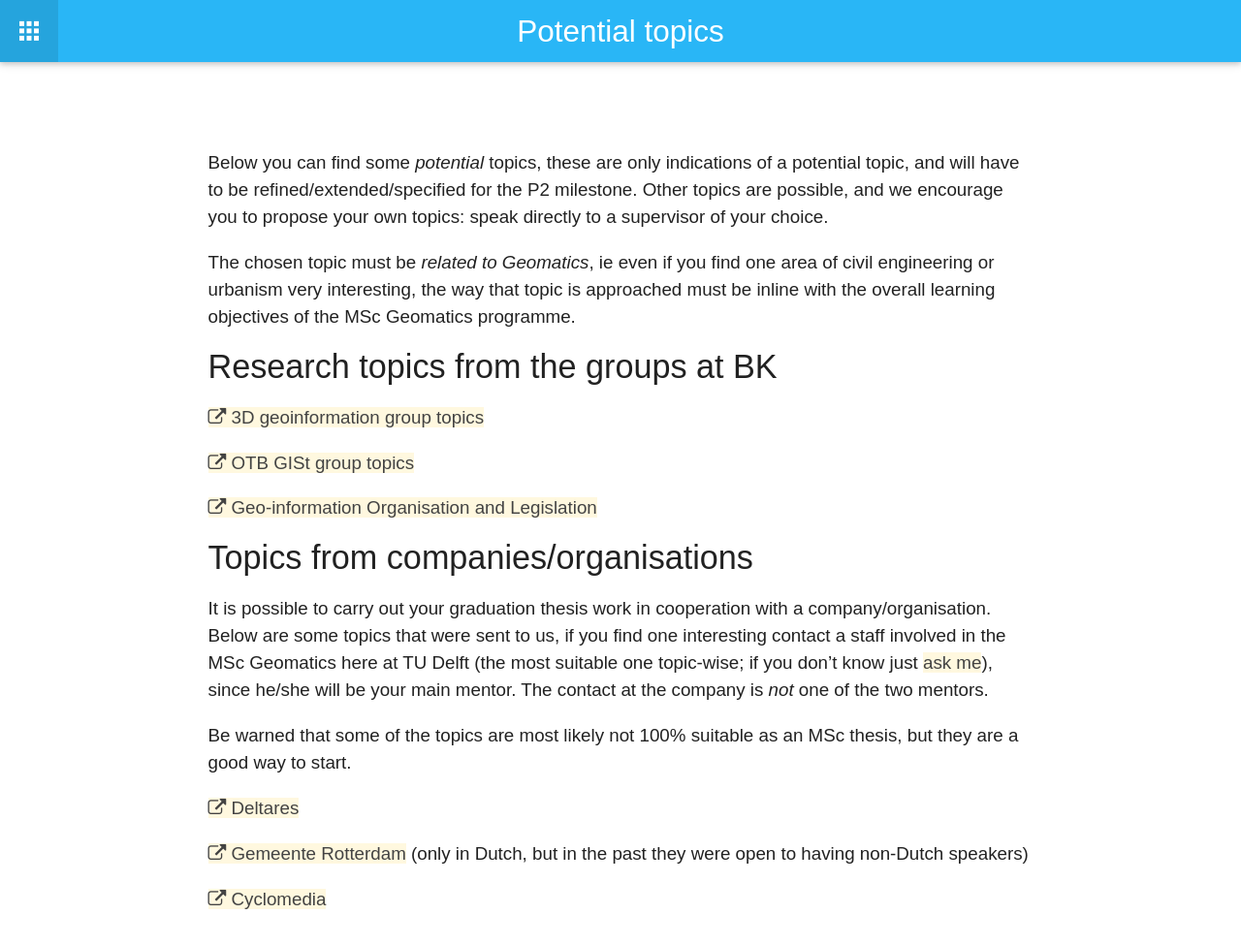
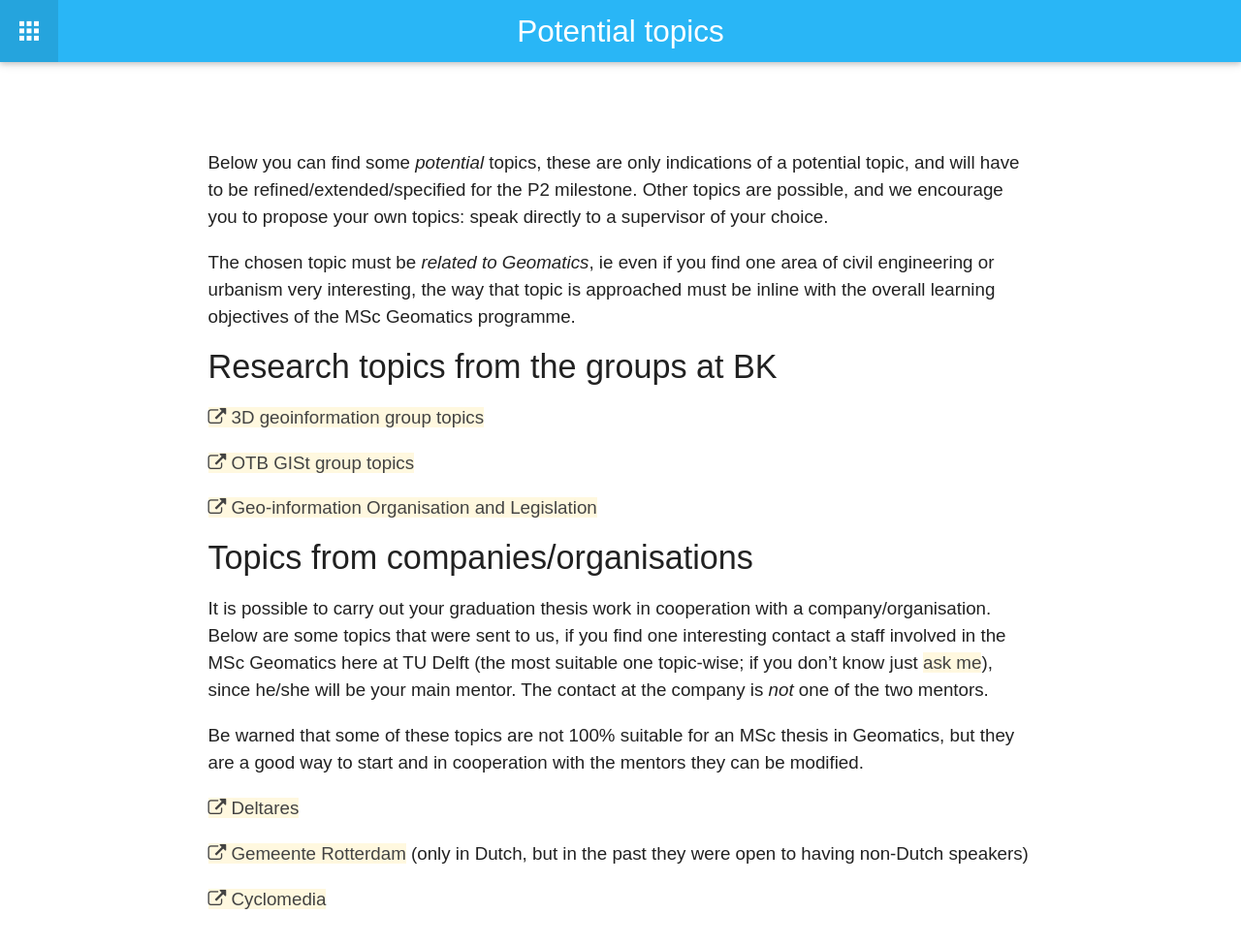
Before and after one commit to tudelft3d/geo2020, a Jekyll site: the page built from potentialtopics/index.md, in a window 1280 px wide. Shown: the whole page at 97% size. Built offline with Jekyll 4.4.1, drawn with Linux system fonts in a browser that asks for light colours; nearby versions of some CDN libraries.

Commit message:
fixed typos

```diff
--- a/potentialtopics/index.md
+++ b/potentialtopics/index.md
@@ -24,7 +24,7 @@ It is possible to carry out your graduation thesis work in cooperation with a co
 Below are some topics that were sent to us, if you find one interesting contact a staff involved in the MSc Geomatics here at TU Delft (the most suitable one topic-wise; if you don't know just [ask me]({{ "/coordinator/" | prepend: site.baseurl }})), since he/she will be your main mentor.
 The contact at the company is *not* one of the two mentors.
 
-Be warned that some of the topics are most likely not 100% suitable as an MSc thesis, but they are a good way to start.
+Be warned that some of these topics are not 100% suitable for an MSc thesis in Geomatics, but they are a good way to start and in cooperation with the mentors they can be modified.
 
 <a href="{{ "deltares/" }}"><i class="fa fa-external-link"></i> Deltares</a>
 
```
